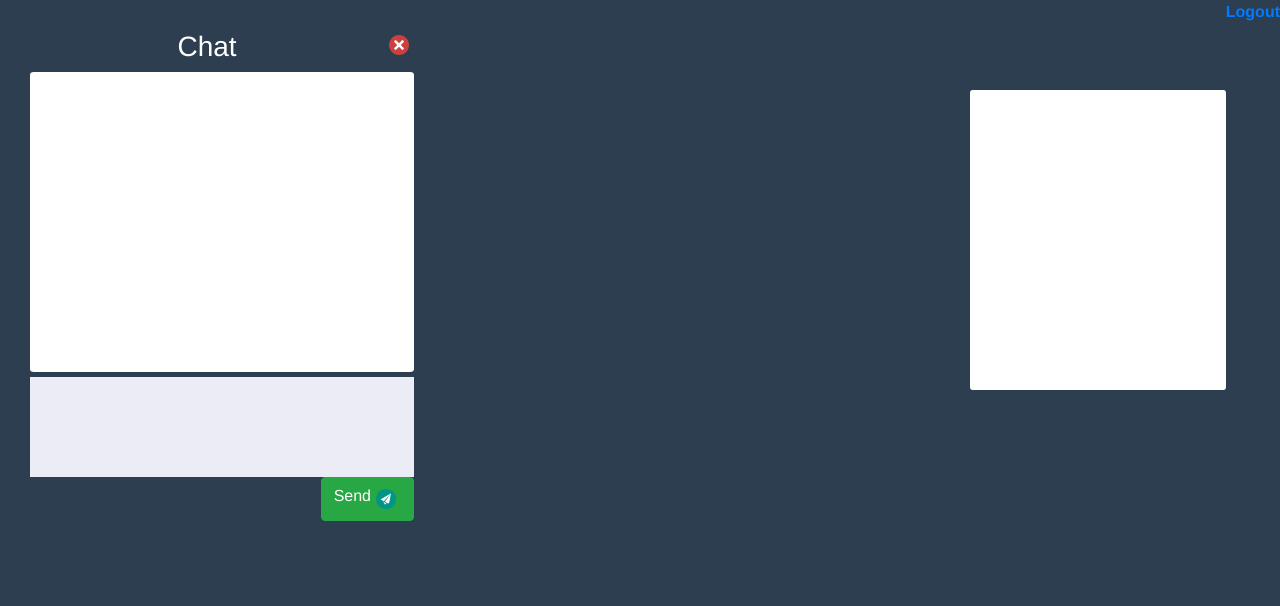
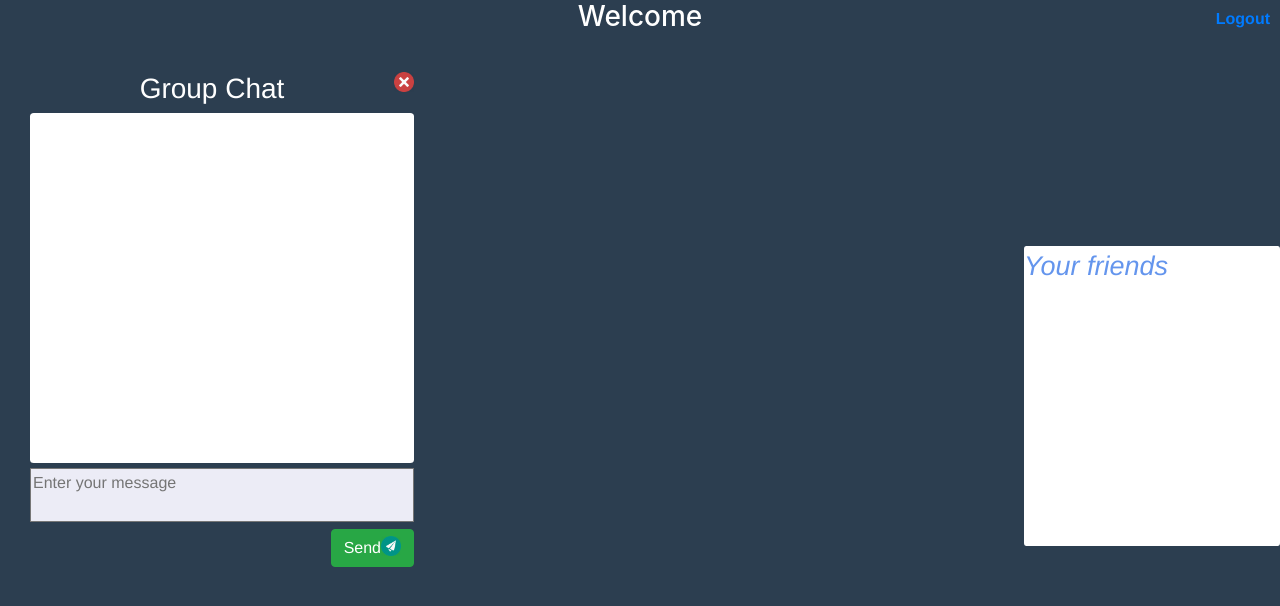
Before and after one commit to Ashot1995/mvc-chat, a PHP site: template App/views/main/index.php in a window 1280 px wide. Shown: the top 606 px of the page. Run offline with PHP 8.4, Linux system fonts and the light colour scheme; the template is opened without the code that fills it: most values are stand-ins (such as "Sample title", 1, 10 or a date in 2020).

Commit message:
MVC PHP chat

```diff
--- a/App/views/account/login.php
+++ b/App/views/account/login.php
@@ -1,3 +1,8 @@
+<?php
+if (isset($_SESSION['id'])) {
+$this->redirect('/chat/');
+}
+?>
 <div class="container">
 <h3>Login</h3>
 <form action="#" method="post" class="form-control-lg ex-login">
--- a/App/views/layouts/default.php
+++ b/App/views/layouts/default.php
@@ -3,7 +3,7 @@
 
 <head>
 	<title><?php echo $title; ?></title>
-    <link rel="shortcut icon" href="#">
+    <link rel="shortcut icon" href="public/images/chat.png">
     <link rel="stylesheet" href="public/bootstrap/css/bootstrap.css">
     <link rel="stylesheet" href="public/style/style.css">
     <script
--- a/App/views/main/index.php
+++ b/App/views/main/index.php
@@ -3,21 +3,24 @@ if (!isset($_SESSION['id'])) {
     $this->redirect('/chat/login');
 }
 ?>
+<h3>Welcome <em id = "yourname"></em></h3>
 <a href="" id="ex_logout">Logout</a>
-<a href="" class="open">Open group chat</a>
+<a href="#" class="open">Open group chat</a>
 
 <!--group chat-->
 
-<div>
+<div >
     <div class="cont dhide">
         <img src="public/images/del.png" alt="delete" class="delete image">
-        <h3>Chat</h3>
+        <h3>Group Chat</h3>
         <div class="text" id="text">
 
         </div>
         <div>
-            <div contenteditable="true" id="message" class="message"></div>
+            <textarea id="message" class="message" placeholder="Enter your message"></textarea>
         </div>
+        <span class="errmess"></span>
+
         <button id="btn" class="btn btn-success">Send<img src="public/images/send.png " class="image" alt="send image">
         </button>
     </div>
@@ -31,9 +34,9 @@ if (!isset($_SESSION['id'])) {
             <div class="text" id='text1'>
             </div>
             <div>
-                <div contenteditable="true" id="message1" class="message"></div>
+                <textarea id="message1" class="message" placeholder="Enter your message"></textarea>
             </div>
-
+            <span class="errmess1"></span>
             <button id="persbtn" class="btn btn-success">Send<img src="public/images/send.png " class="image"
                                                                   alt="send image"></button>
         </div>
@@ -41,6 +44,7 @@ if (!isset($_SESSION['id'])) {
 
     <!--Friends-->
     <div class="friendsDiv">
-        <div class="users"></div>
+        <div class="users"><em>Your friends</em></div>
     </div>
+
 </div>
--- a/public/scripts/form.js
+++ b/public/scripts/form.js
@@ -4,7 +4,7 @@ $(document).ready(function () {
     $('.ex-login').submit(function (event) {
         event.preventDefault();
         if ($(".login").val() == "" && $(".password").val() == "") {
-            alert("Please insert empty inputs")
+            $("#loginErr").text("Please insert empty inputs")
         } else {
             $.ajax({
                 type: $(this).attr('method'),
@@ -12,12 +12,12 @@ $(document).ready(function () {
                 data: $("form").serializeArray(),
                 dataType: 'JSON',
                 success: function (data) {
-                    console.log(data)
                     if (data['success'] == false) {
 
                         $('#loginErr').html(data['errorMessage']).css("color", "red");
                     } else {
                         window.location.href = "/chat";
+
                     }
                 },
             });
@@ -76,7 +76,7 @@ $(document).ready(function () {
 
     $('form.ex-register').submit(function (event) {
         if ($('#username').val() == "" && $('#email').val() == "" && $('#password').val() == "") {
-            alert("Please insert empty inputs")
+            $("#regerr").text("Please insert empty inputs")
         } else {
             event.preventDefault();
             $.ajax({
@@ -102,19 +102,39 @@ $(document).ready(function () {
 //insert and select group chat data
 
     $('#btn').click(function () {
-        if ($("#message").text() == "") {
-            alert("Please insert message")
+        if ($.trim($('#message').val()) == ""  || $("#message").val()=="  ") {
+            $(".errmess").text("Please insert message").css("color","red");
         } else {
-            var message = {'message': $('#message').text()};
+            $(".errmess").text(" ")
+            var message = {'message': ($.trim($('#message').val()))};
             $.ajax({
                 type: "post",
                 url: "postmessage",
                 data: message,
                 dataType: "json",
                 success: function (data) {
+                    setInterval(function () {
+                        $.ajax({
+                            type: "post",
+                            url: "postmessage",
+                            data: "",
+                            dataType: 'json',
+                            success: function (data) {
+                                console.log($("#message").text())
+                                $(".messText").remove();
+                                for (var i = 0; i < data[0].length; i++) {
 
-                    $("#text").append('<p class="messText">' + data[0]["text"] + '</p>');
-                    $("#text").animate({scrollTop: 9999}, 1);
+                                    $("#text").append('<p class="messText">' + htmlspecialchars(data[0][i]["text"]) + '</p>')
+                                }
+
+
+                            }
+                        });
+                    }, 3000);
+                    $("#message").val(" ");
+                    $("#text").append('<p class="messText">' + htmlspecialchars(data[0]["text"]) + '</p>');
+
+                    $("#text").animate({scrollTop: 9999}, 1001);
 
                 },
 
@@ -151,32 +171,24 @@ $(window).load(function () {
         data: "",
         dataType: 'json',
         success: function (data) {
-
+            $("#yourname").html(data[2][0]['username'])
             for (var i = 0; i < data[1].length; i++) {
                 $(".users").append('<li><a href="#" onclick="showDetails(event)" class="musers"  id="' + data[1][i]["id"] + '">' + data[1][i]["username"] + '</a></li>')
+                if ($(".musers")[i].id === data[2][0]['id']) {
+                    $("#" + data[2][0]['id']).css("color", "red")
+
+                }
+            }
+                for (var i = 0; i < data[0].length; i++) {
+                    $("#text").append('<p class="messText">' + htmlspecialchars(data[0][i]["text"]) + '</p>')
                 }
 
         }
     });
 
+
 })
 
-setInterval(function () {
-    $.ajax({
-        type: "post",
-        url: "postmessage",
-        data: "",
-        dataType: 'json',
-        success: function (data) {
-            $(".messText").remove();
-            for (var i = 0; i < data[0].length; i++) {
-                $("#text").append('<p class="messText">' + data[0][i]["text"] + '</p>')
-            }
-
-
-        }
-    });
-}, 500);
 
 
 //open personal chat and select data
@@ -187,7 +199,7 @@ function showDetails(e) {
     $("#text1 .messText").remove();
     $("#text1").animate({scrollTop: 9999}, 1);
     $(".messText1").remove();
-    $(".dhide1").css("display", "block");
+    $(".dhide1").show();
     var message1 = {
         'persmessage': "",
         'user_id': user_id
@@ -201,7 +213,7 @@ function showDetails(e) {
         success: function (data) {
             $(".messText1").remove();
             for (var i = 0; i < data.length; i++) {
-                $("#text1").append('<p class="messText1">' + data[i]["pers_text"] + '</p>')
+                $("#text1").append('<p class="messText1">' + htmlspecialchars(data[i]["pers_text"]) + '</p>')
             }
         }
     });
@@ -213,29 +225,50 @@ $("#persbtn").click(function () {
     $("#text1").animate({scrollTop: 9999}, 1);
 
     var message1 = {
-        'persmessage': $('#message1').text(),
+        'persmessage': $.trim($('#message1').val()),
         'user_id': user_id
     };
+
+
+        if ($.trim($('#message1').val()) == "" || $("#message1").val()=="  " ) {
+            $(".errmess1").text("Please insert message").css("color","red");
+        } else {
+            $(".errmess1").text(" ")
         $.ajax({
             type: "post",
             url: "postpersmessage",
             data: message1,
             dataType: 'json',
             success: function (data) {
+                $("#message1").val(" ");
                 for (var i = 0; i < data.length; i++) {
-                $("#text1").append('<p class="messText1">' + data[i]["pers_text"] + '</p>')
+                    $("#text1").append('<p class="messText1">' + htmlspecialchars(data[i]["pers_text"]) + '</p>')
                 }
             }
         });
+
+    }
 });
-
 //delete personal chat(div)
 
 $(".delete").click(function () {
-    $(".dhide").css("display", "none");
-    $(".open").css("display", "block");
+    $(".dhide").hide();
+    $(".open").show();
 });
 
 $("#delete1").click(function () {
-    $(".dhide1").css("display", "none");
+    $(".dhide1").hide();
 });
+//open in group chat
+$(".open").click(function () {
+    $(".dhide").show();
+});
+
+function htmlspecialchars(text) {
+    return text
+        .replace(/&/g, "&amp;")
+        .replace(/</g, "&lt;")
+        .replace(/>/g, "&gt;")
+        .replace(/"/g, "&quot;")
+        .replace(/'/g, "&#039;");
+}
--- a/public/style/style.css
+++ b/public/style/style.css
@@ -7,6 +7,7 @@
 
 body {
     background-color: #2c3e50;
+
 }
 
 .container {
@@ -86,10 +87,11 @@ input {
 h3 {
     color: white;
     text-align: center;
+    /*margin: 5px;*/
 }
 
 .text {
-    height: 300px;
+    height: 350px;
     width: 100%;
     overflow: scroll;
     overflow-x: hidden;
@@ -119,18 +121,23 @@ h3 {
 .message {
     width: 100%;
     background: #ececf6;
-    height: 100px;
+   max-height: 100px;
+    resize: none;
+
+
+
 }
 
 #ex_logout {
     float: right;
+    margin: -35px 10px;
 }
 
 .users {
     height: 300px;
     width: 20%;
     border-radius: 1%;
-    margin: 7% 0;
+    margin: 16% 0;
     background: white;
     overflow: scroll;
     overflow-x: hidden;
@@ -139,6 +146,8 @@ h3 {
 
 .dhide1 {
     display: none;
+    align-items: center;
+
 }
 
 .open {
@@ -153,8 +162,12 @@ h3 {
 .image {
     height: 20px;
     width: 20px;
-    margin: 5px;
     cursor: pointer;
     float: right;
 
 }
+
+#yourname, em {
+    font-size: 27px;
+    color: cornflowerblue;
+}
```
Also changed, not shown: App/controllers/AccountController.php (+5 -7 lines), App/core/View.php (+18 -11 lines), App/models/Insert.php (+15 -11 lines), public/images/chat.png (added). Lines whose indentation alone changed are shown as unchanged.
